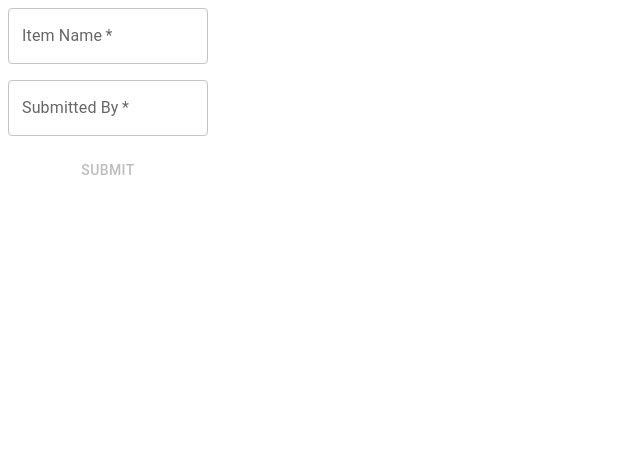
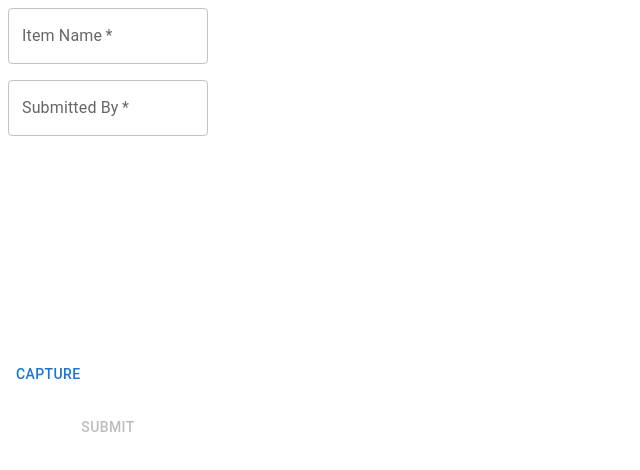
Before and after one commit to vader-valencia/beer-ratings-web-app, a React (Create React App) app: page /new-item in a window 1280 px wide. Shown: the top 470 px of the page, without its empty margins (0-640 px from the left). Built offline with nearby package versions, Linux system fonts and the light colour scheme; no server answers.

Commit message:
pushing working version that sends dummy values

```diff
--- a/package.json
+++ b/package.json
@@ -23,6 +23,7 @@
     "react-dom": "^18.2.0",
     "react-router-dom": "^6.3.0",
     "react-scripts": "5.0.1",
+    "react-webcam": "^7.0.1",
     "typescript": "^4.7.4",
     "web-vitals": "^2.1.4"
   },
--- /dev/null
+++ b/src/Components/WebcamCapture.tsx
@@ -0,0 +1,41 @@
+import React, { Component, useState } from 'react';
+//import './cameraStyles.css'
+import Webcam from "react-webcam";
+import { Button } from '@mui/material';
+const WebcamComponent = () => <Webcam />;
+const videoConstraints = {
+  width: 220,
+  height: 200,
+  facingMode: "user"
+};
+
+export default function WebcamCapture() {
+const webcamRef = React.useRef<Webcam>(null);
+const [imgSrc, setImgSrc] = useState<string | null>(null);
+
+  const capture = React.useCallback(
+    () => {
+        if (webcamRef.current) {
+            const imageSrc = webcamRef.current.getScreenshot();
+            setImgSrc(imageSrc);
+          }
+    },[webcamRef, setImgSrc]
+  );
+
+  return (
+    <div className="webcam-container">
+      <Webcam
+        audio={false}
+        height={200}
+        ref={webcamRef}
+        screenshotFormat="image/jpeg"
+        width={220}
+        videoConstraints={videoConstraints}
+      />
+      <Button
+        onClick={(e)=>{e.preventDefault();capture();}}>
+            Capture
+        </Button>
+    </div>
+  );
+};
--- a/src/Pages/NewItem.tsx
+++ b/src/Pages/NewItem.tsx
@@ -4,6 +4,7 @@ import logo from '../Images/logo.svg';
 import * as RatingsAPI from "../API/Ratings";
 import { Ratings } from '../Models/Rating';
 import { Box, Button, Stack, TextField } from '@mui/material';
+import WebcamCapture from '../Components/WebcamCapture';
 
 export default function NewItem() {
 
@@ -74,6 +75,8 @@ export default function NewItem() {
           onChange={handleSubmittedByChange}
         />
 
+        <WebcamCapture/>
+
         <Button
           disabled={name === '' || submittedBy === ''}
           onClick={() => {
--- a/src/Pages/RateItem.tsx
+++ b/src/Pages/RateItem.tsx
@@ -3,7 +3,7 @@ import '../Styles/App.css';
 import logo from '../Images/logo.svg';
 import * as RatingsAPI from "../API/Ratings";
 import { Ratings } from '../Models/Rating';
-import { Box, TextField, MenuItem, Rating, Button, Stack } from '@mui/material';
+import { Box, TextField, MenuItem, Rating, Button } from '@mui/material';
 import { SkinnyItem, SkinnyItems } from '../Models/DrinkItem';
 import HoverRating from '../Components/HoverRating';
 
@@ -79,12 +79,11 @@ export default function RateItem() {
     }
 
     return (
-      <Stack
+      <Box
         component="form"
         sx={{
-        width: '25ch',
+          '& .MuiTextField-root': { m: 1, width: '25ch' },
         }}
-      spacing={2}
         noValidate
         autoComplete="off"
       >
@@ -118,6 +117,6 @@ export default function RateItem() {
           >
           Submit
         </Button>
-        </Stack>
+        </Box>
     );
   }
```
Also changed, not shown: 1 other file (tests, documents, lock files or other folders). Lines whose indentation alone changed are shown as unchanged.
